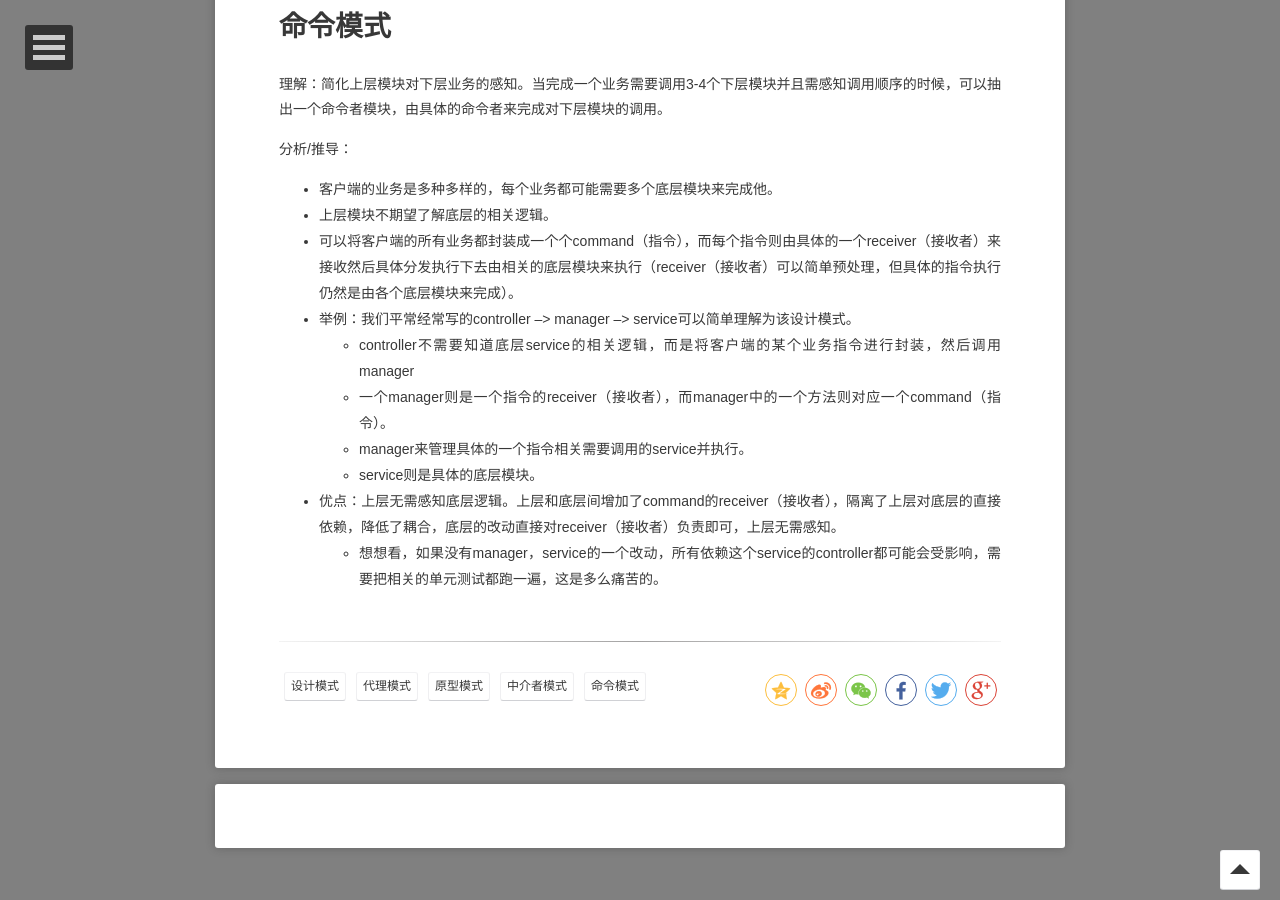
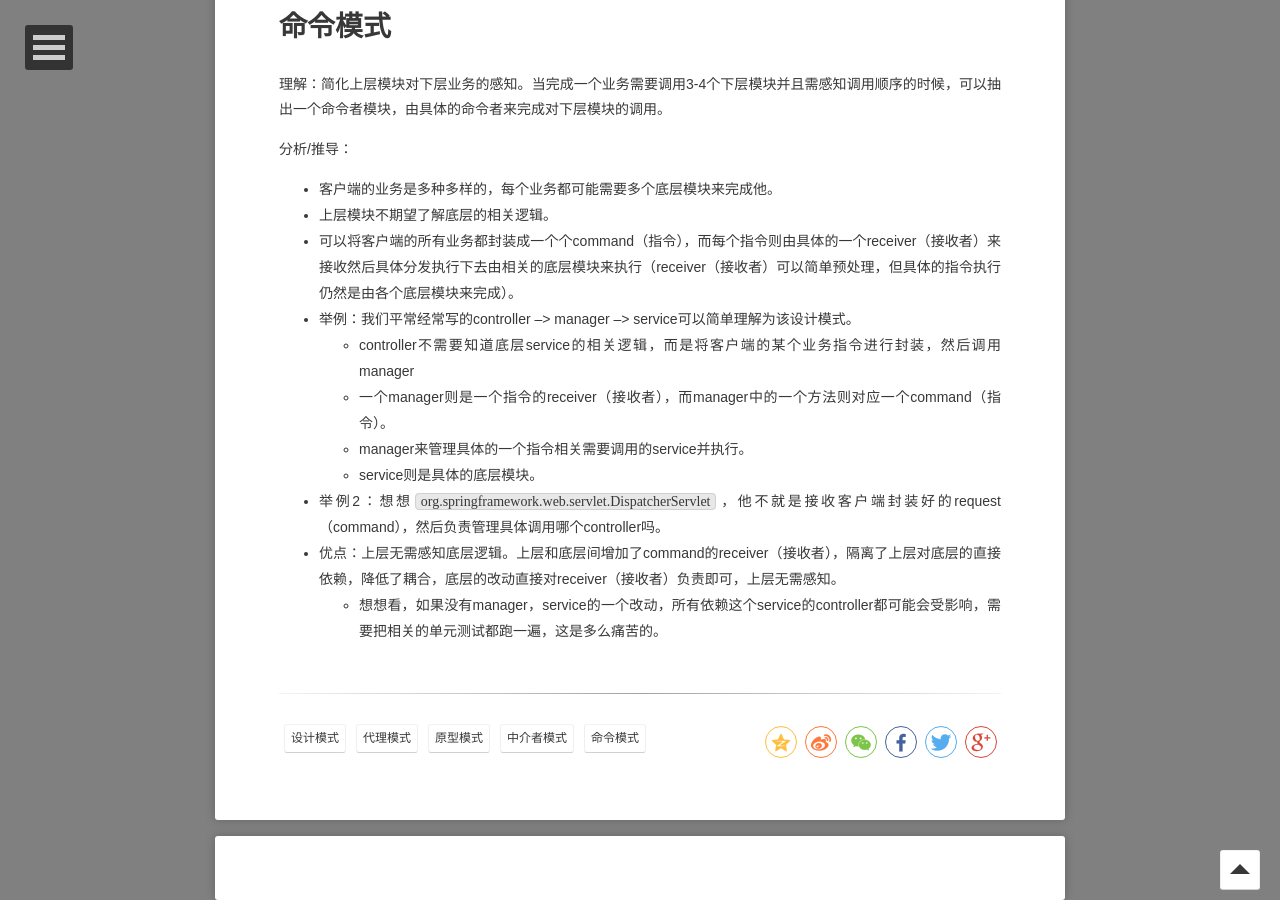
Before and after one commit to Justice-love/Justice-love.github.io, a Jekyll site: the page built from _posts/post/2017-01-29-design2.md, in a window 1280 px wide and 900 px high, scrolled down 2174 px. Built offline with Jekyll 4.4.1, drawn with Linux system fonts in a browser that asks for light colours; nearby versions of some CDN libraries; some web fonts are replaced; comment, search, counter and statistics services are not loaded.

Commit message:
设计模式三

````diff
--- a/_posts/post/2017-01-29-design2.md
+++ b/_posts/post/2017-01-29-design2.md
@@ -59,5 +59,6 @@ comments: true
     * 一个manager则是一个指令的receiver（接收者），而manager中的一个方法则对应一个command（指令）。
     * manager来管理具体的一个指令相关需要调用的service并执行。
     * service则是具体的底层模块。
+* 举例2：想想```org.springframework.web.servlet.DispatcherServlet```，他不就是接收客户端封装好的request（command），然后负责管理具体调用哪个controller吗。
 * 优点：上层无需感知底层逻辑。上层和底层间增加了command的receiver（接收者），隔离了上层对底层的直接依赖，降低了耦合，底层的改动直接对receiver（接收者）负责即可，上层无需感知。
     * 想想看，如果没有manager，service的一个改动，所有依赖这个service的controller都可能会受影响，需要把相关的单元测试都跑一遍，这是多么痛苦的。
````
